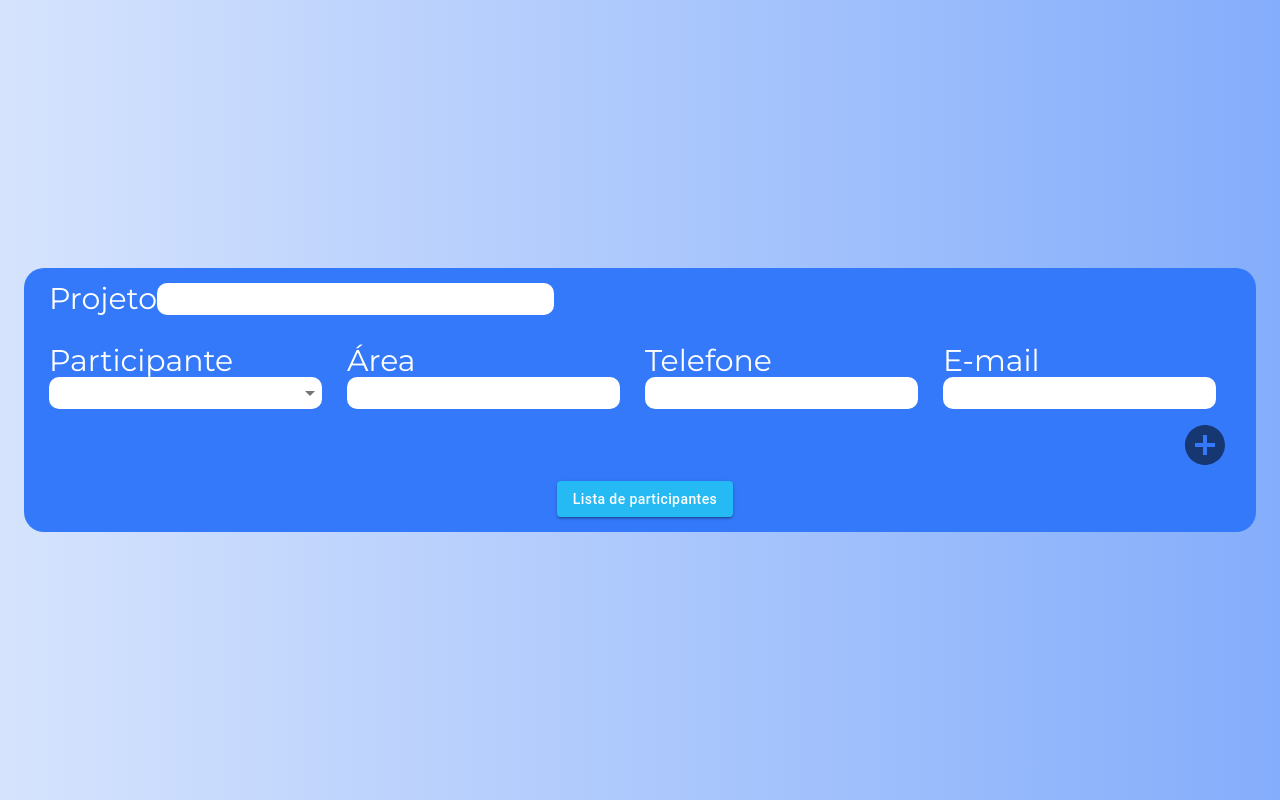
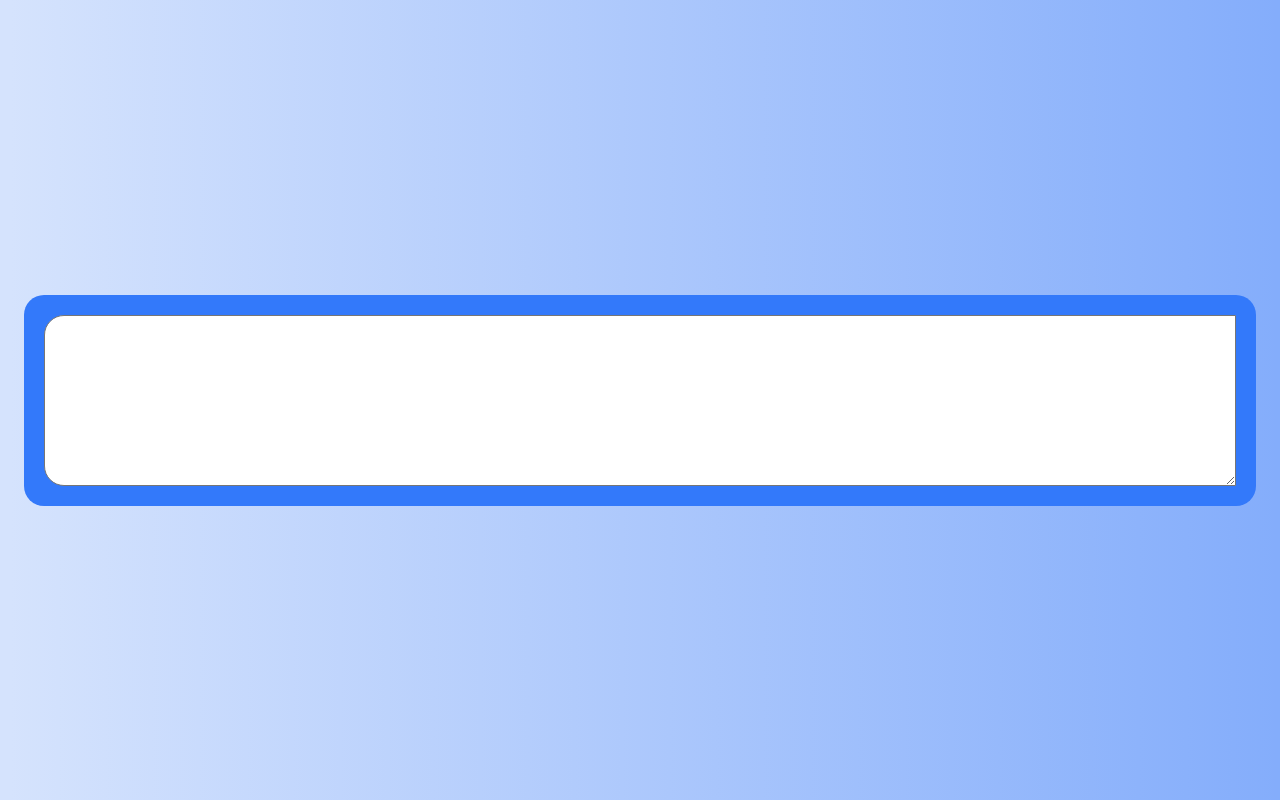
Before and after one commit to BureauTech/ProjectSisatas, a React (Create React App) app in the folder client/: page /createata in a window 1280 px wide. Built offline with nearby package versions, Linux system fonts and the light colour scheme.

Commit message:
Add - componente de pauta criado

```diff
--- a/client/src/App.js
+++ b/client/src/App.js
@@ -1,5 +1,5 @@
 import { BrowserRouter as Router, Switch, Route } from "react-router-dom";
-import ProjectParticipants from "./components/CreateAta/ProjectParticipants";
+import Pauta from "./components/CreateAta/Pauta";
 
 function App() {
   return (
@@ -7,7 +7,7 @@ function App() {
       <Router>
         <Switch>
           <Route path="/createata">
-            <ProjectParticipants />
+            <Pauta />
           </Route>
         </Switch>
       </Router>
--- /dev/null
+++ b/client/src/components/CreateAta/Pauta.js
@@ -0,0 +1,35 @@
+import {
+  Container,
+  Grid,
+  TextareaAutosize,
+  withStyles,
+} from "@material-ui/core";
+import { styles } from "../../assets/styles/Styles";
+import "./Components.css";
+
+const Pauta = (props) => {
+  const { classes } = props;
+
+  return (
+    <Container>
+      <Grid container className={classes.grid} style={{ padding: 20 }}>
+        <Grid item xs={12}>
+          <Grid container>
+            <TextareaAutosize
+              rowsMin={5}
+              rowsMax={5}
+              style={{
+                width: "100%",
+                fontSize: "1.8rem",
+                borderBottomLeftRadius: "20px",
+                borderTopLeftRadius: "20px",
+              }}
+            />
+          </Grid>
+        </Grid>
+      </Grid>
+    </Container>
+  );
+};
+
+export default withStyles(styles, { withTheme: true })(Pauta);
```
